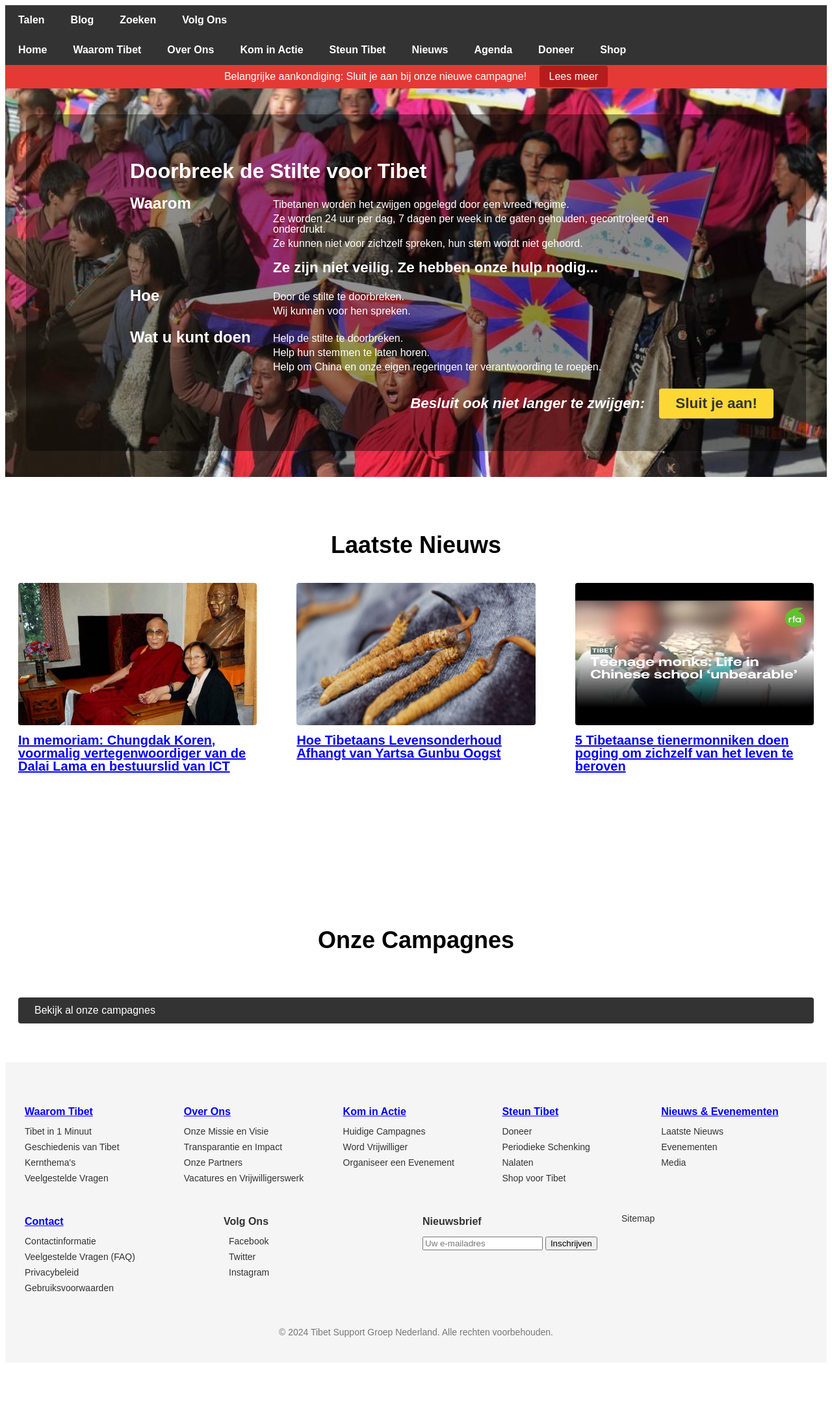
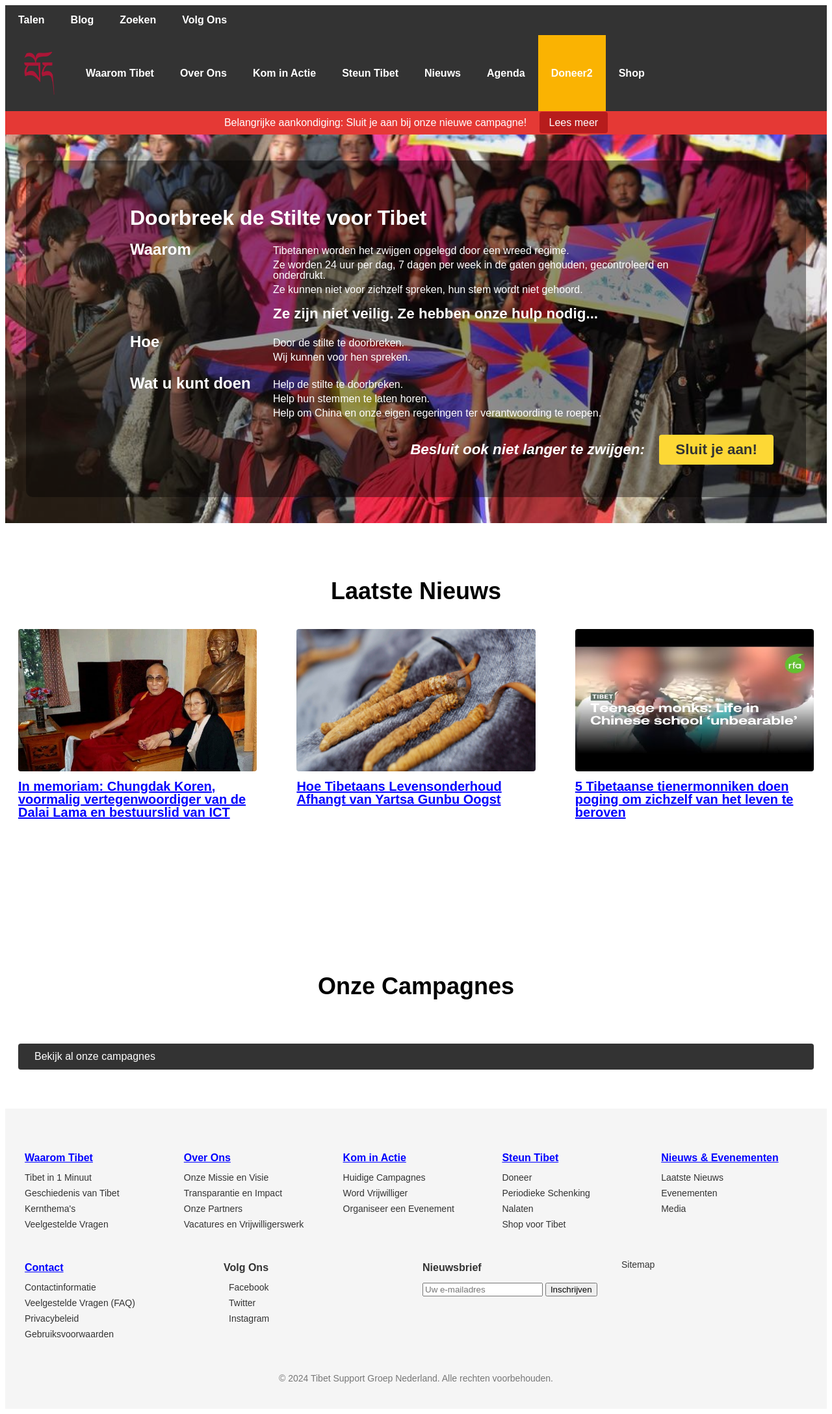
Before and after one commit to SnowlionAI/tibetnujekyll, a Jekyll site: the page built from index.html, in a window 1280 px wide. Shown: the whole page at 65% size. Built offline with Jekyll 4.4.1, drawn with Linux system fonts in a browser that asks for light colours; before the commit the page ends 2105 px from its top, so only the background shows below that.

Commit message:
changes in navigation and css

```diff
--- a/_includes/navigation.html
+++ b/_includes/navigation.html
@@ -17,11 +17,28 @@
 </nav>
 
 <!-- Hoofdmenu -->
+<!-- #ffaa0a -->
 <nav id="mainmenu">
   <ul>
     {% for item in site.data.navigation.mainmenu %}
-      <li>
-        <a href="{{ item.url | relative_url }}">{{ item.title }} {% if page.url == item.link %} class="active"{% endif %}</a>
+      {% if page.url==item.url and item.background %}
+      {% assign class='active, yellow' %}
+      {% elsif page.url==item.url %}
+      {% assign class='active' %}
+      {% elsif item.background %}
+      {% assign class='yellow' %}
+      {% else %}
+      {% assign class='' %}
+      {% endif %}
+    <!-- <li {% if item.background %} style="background:#ffaa0a" {% endif %}> -->
+    <li class={{class}}>
+            <a href="{{ item.url | relative_url }}">
+        {% if item.logo %}
+        <img src="{{ item.logo_url | relative_url }}" alt="{{ item.title }}">
+        {% else %}
+        {{ item.title }}
+        {% endif %}
+      </a>
       {% if item.submenu %}
       <ul>
         {% for subitem in item.submenu %}
--- a/_sass/mainmenu.scss
+++ b/_sass/mainmenu.scss
@@ -10,11 +10,17 @@
   list-style-type: none;
   margin: 0;
   padding: 0;
+  display: flex;
+  align-items: center;
+
 }
 
 #mainmenu > ul > li {
   position: relative;
   float: left;
+  height: 100%;
+  display: flex;
+  align-items: center;
 }
 
 #mainmenu > ul > li > a {
@@ -30,6 +36,20 @@
   color:white;
   font-weight:bold;
 }
+
+#mainmenu > ul > li.yellow {
+  background: #fab302;
+  color:white;
+  font-weight:bold;
+}
+
+#mainmenu > ul > li.yellow > a:hover{
+  background: #a07301;
+  color:white;
+  font-weight:bold;
+}
+
+
 
 /* Submenu-stijlen */
 #mainmenu ul li ul {
@@ -69,6 +89,10 @@
   left: 100%; /* Plaatst het sub-submenu rechts van het submenu */
   background-color: #555;
   min-width: 200px;
+}
+
+#mainmenu img {
+  width: 4em;
 }
 
 #mainmenu ul li ul li:hover > ul {
```
Also changed, not shown: _data/navigation.yml (+14 -9 lines), assets/images/logos/logo.png (renamed from assets/images/logos/tsg.png). Lines whose indentation alone changed are shown as unchanged.
